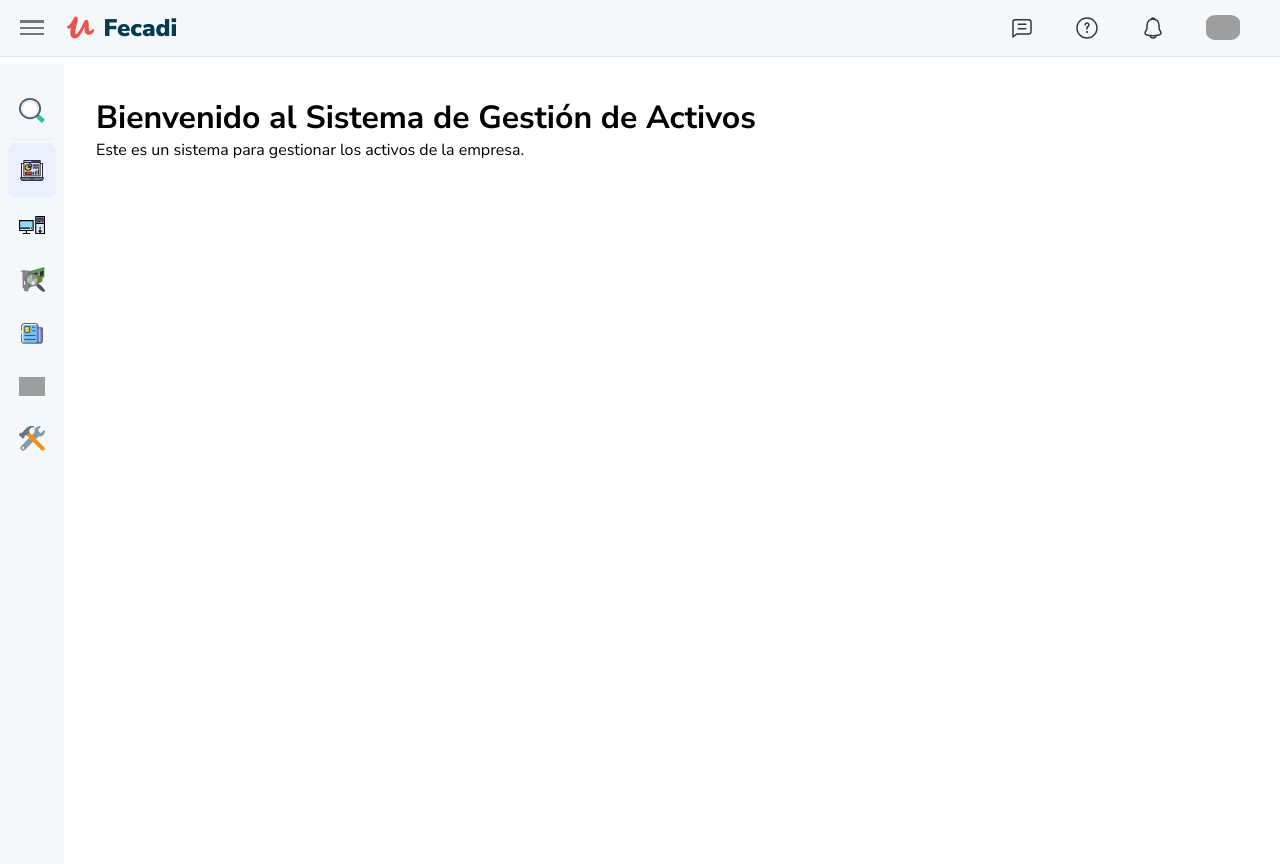
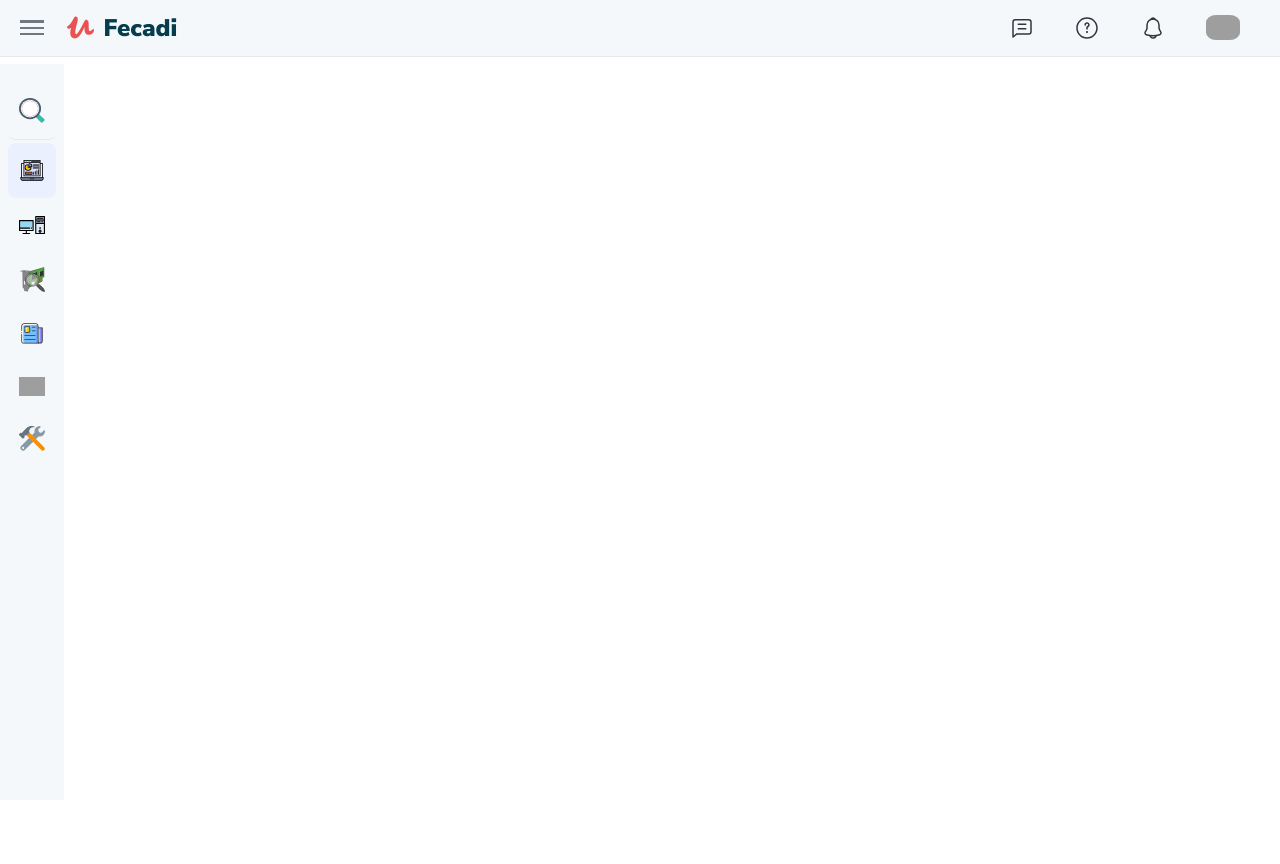
Before and after one commit to DiegoFerneyUsedaDiaz/sistema_gestion_activos, a Django app: template sistema/templates/base.html in a window 1280 px wide. After the commit the page ends 451 px from the top, so only its background shows below. Run offline with Django 5.2, Linux system fonts and the light colour scheme; the template is opened without the code that fills it, so the values that code supplies are empty; grey boxes are pictures that could not be loaded.

Commit message:
Ajuste stylo y html base e index

```diff
--- a/sistema/static/css/style.css
+++ b/sistema/static/css/style.css
@@ -32,6 +32,10 @@
 body{
     width: 100%;
     height: 100vh;
+    display: flex;
+    flex-direction: column;
+    min-height: 100vh;
+    margin: 0;
 }
 
 /*header styles*/
@@ -208,6 +212,7 @@
     margin-left: 4rem;
     padding: 2rem;
     transition: padding-left 0.5s ease;
+    flex: 1;
 
 }
 
--- a/sistema/templates/base.html
+++ b/sistema/templates/base.html
@@ -29,9 +29,6 @@
                     <span class="name">Fecadi</span>
                 </div>
             </div>
-
-
-
             <div class="right">
                 <a href="#" class="icons-header">
                     <img src="{% static 'icons/chat.svg' %}" alt="chat"/>
@@ -93,17 +90,8 @@
                     </ul>
                 </nav>
         </div>
-        <main id="main">
-                <h1>Bienvenido al Sistema de Gestión de Activos</h1>
-                <p>Este es un sistema para gestionar los activos de la empresa.</p>
-            </div>
-
-        </main>
-
             {% block container%}
              {% endblock %}
-
-
         <script src="{% static 'js/script.js' %}"></script>
     </body>
 </html>
```
Also changed, not shown: sistema/templates/index.html (+4 -3 lines).
